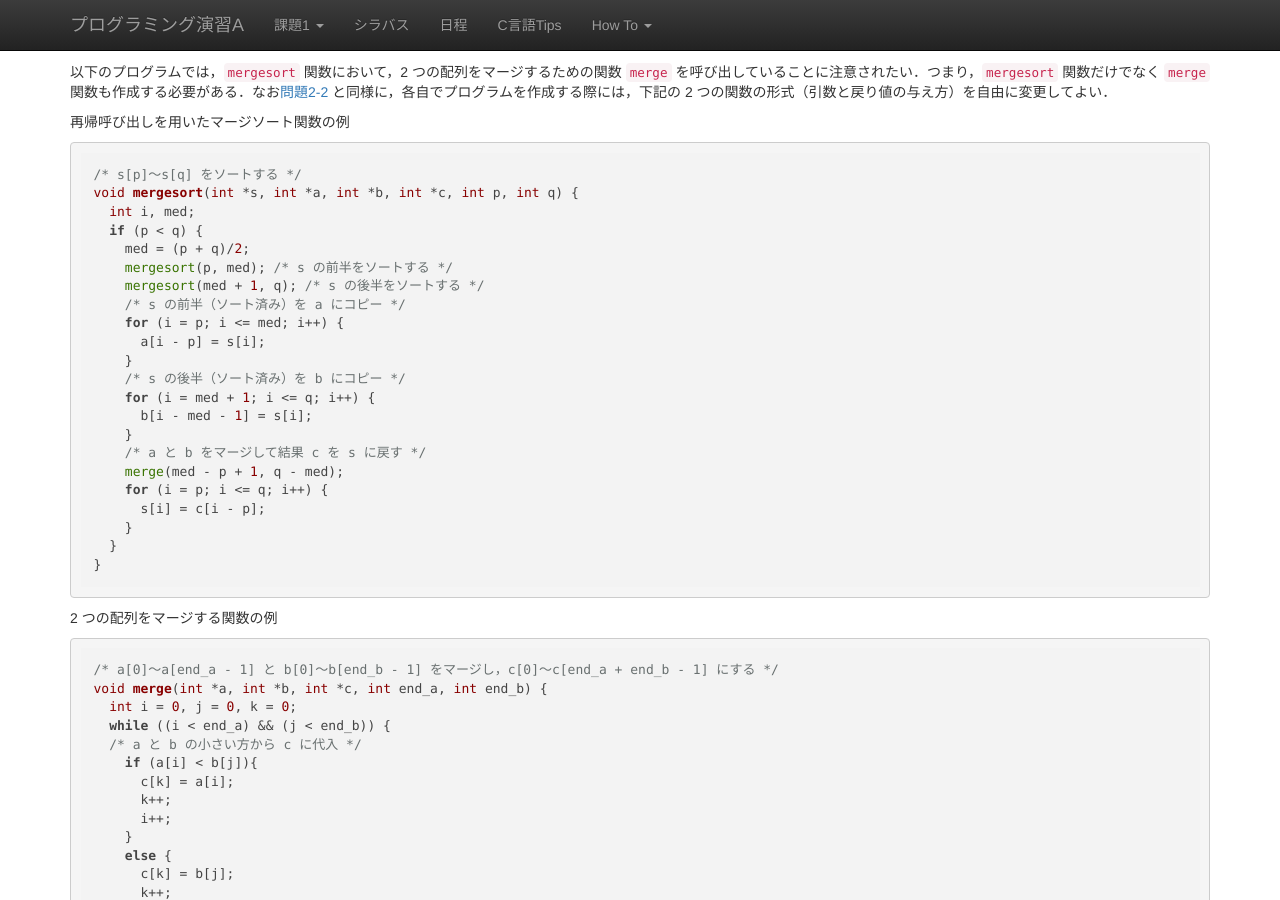
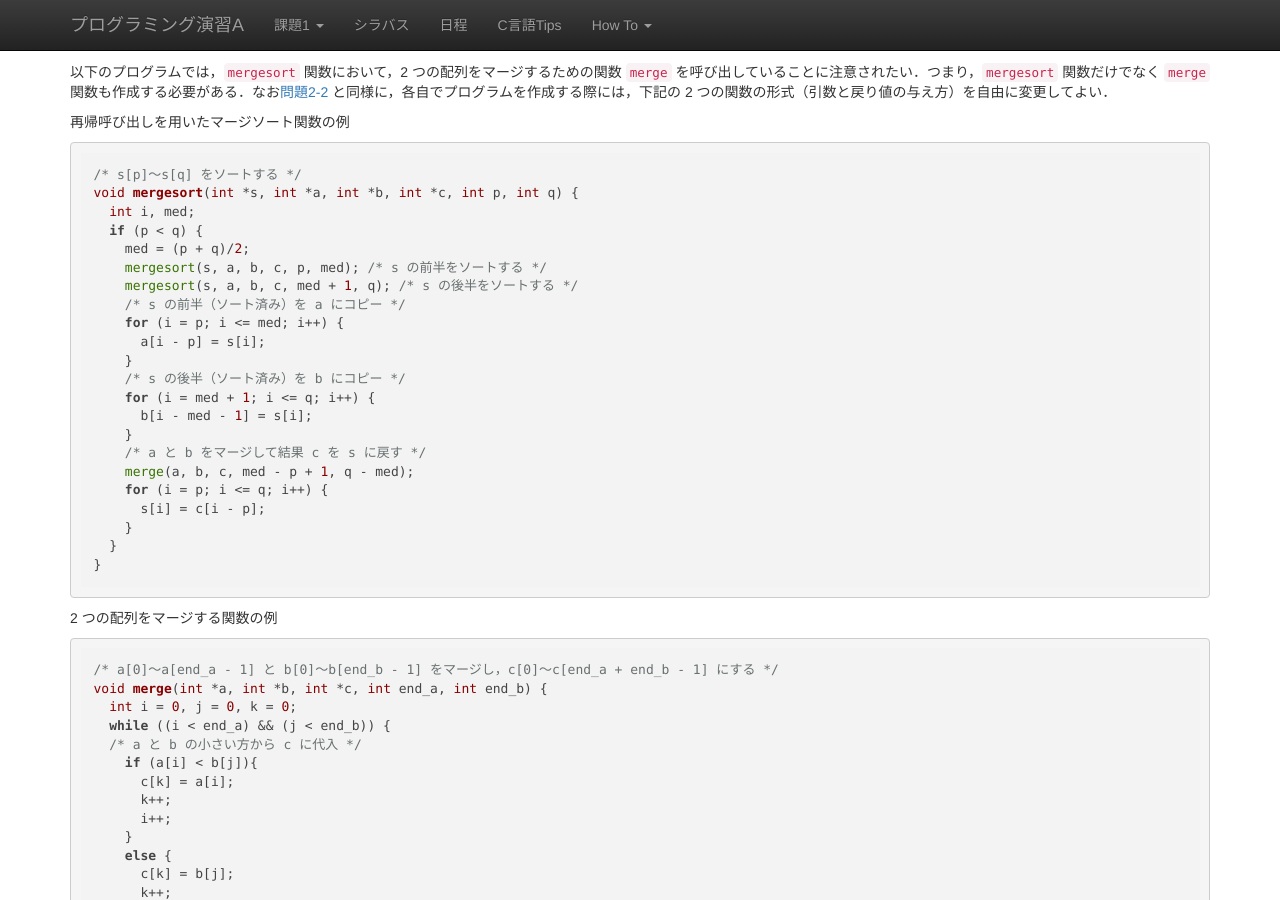
Before and after one commit to ecei-tohoku/ppa-public, a Jekyll site: the page built from kadai2/p25.md, in a window 1280 px wide and 900 px high, scrolled down 1050 px. Built offline with Jekyll 4.4.1, drawn with Linux system fonts in a browser that asks for light colours; nearby versions of some CDN libraries; formulas are drawn with MathJax 3.

Commit message:
修正忘れ箇所（57,58,68行）を修正

```diff
--- a/kadai2/p25.md
+++ b/kadai2/p25.md
@@ -54,8 +54,8 @@
   int i, med;
   if (p < q) {
     med = (p + q)/2;
-    mergesort(p, med); /* s の前半をソートする */
-    mergesort(med + 1, q); /* s の後半をソートする */
+    mergesort(s, a, b, c, p, med); /* s の前半をソートする */
+    mergesort(s, a, b, c, med + 1, q); /* s の後半をソートする */
     /* s の前半（ソート済み）を a にコピー */
     for (i = p; i <= med; i++) {
       a[i - p] = s[i];
@@ -65,7 +65,7 @@
       b[i - med - 1] = s[i];
     }
     /* a と b をマージして結果 c を s に戻す */
-    merge(med - p + 1, q - med);
+    merge(a, b, c, med - p + 1, q - med);
     for (i = p; i <= q; i++) {
       s[i] = c[i - p];
     }
```
